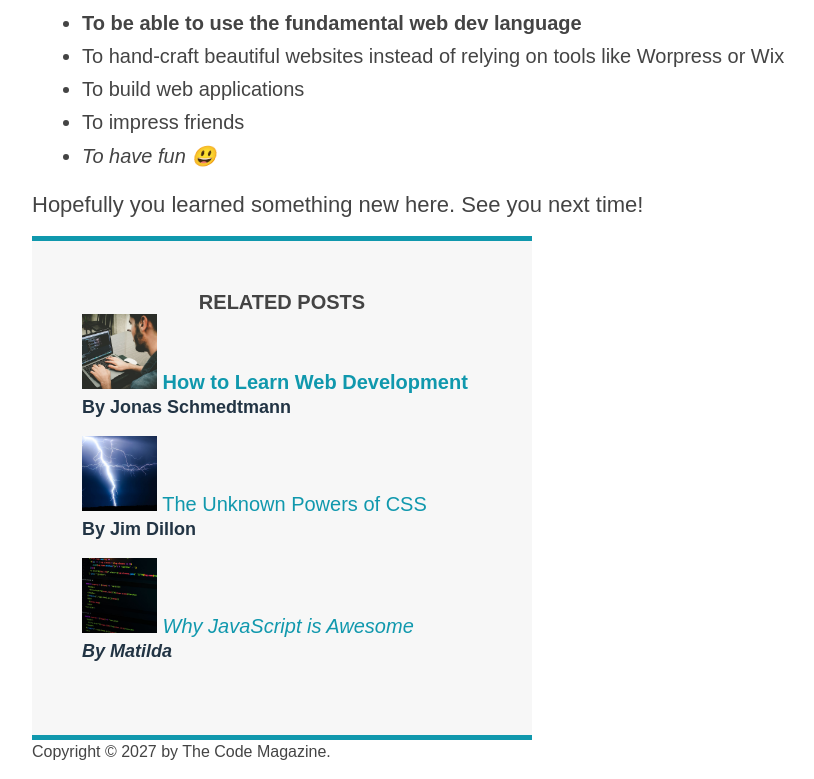
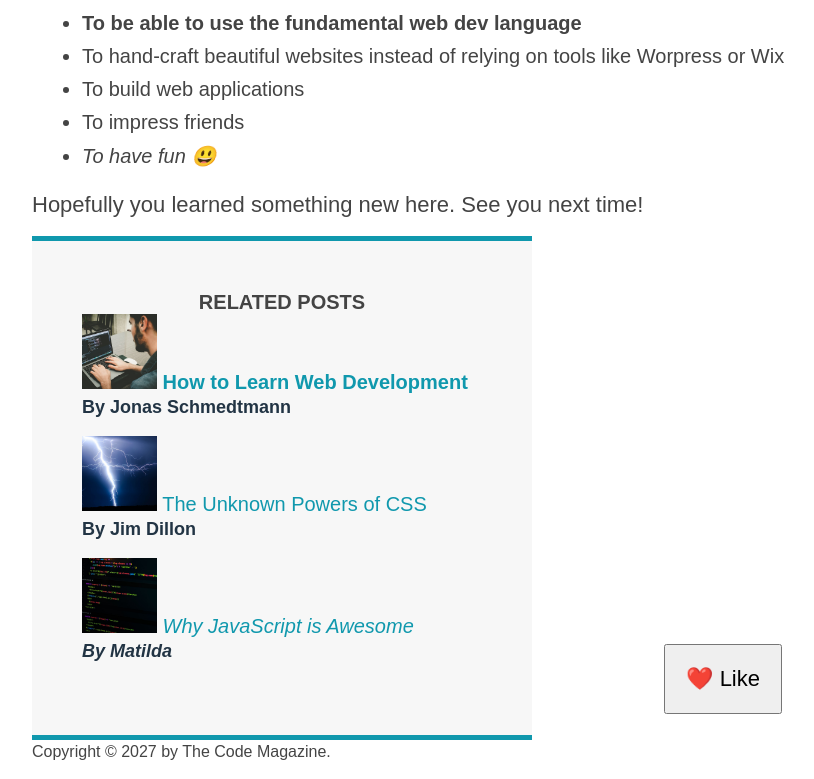
Before and after one commit to bhoamikkhona/html-css, a plain HTML site: page Section 03/index.html in a window 1280 px wide. Shown: the part 1547-2326 px from the top of the page, without its empty margins (208-1022 px from the left). Drawn offline with Linux system fonts and the light colour scheme.

Commit message:
CSS Theory 05: Absolute Positioning

```diff
--- a/Section 03/index.html
+++ b/Section 03/index.html
@@ -48,6 +48,7 @@
             height="200"
             class="post-img"
           />
+          <button>❤️ Like</button>
         </header>
 
         <p>
--- a/Section 03/style.css
+++ b/Section 03/style.css
@@ -8,11 +8,13 @@ body {
   font-family: sans-serif;
   color: #444;
   border-top: 10px solid #1098ad;
+  position: relative;
 }
 
 .container {
   width: 800px;
   margin: 0 auto;
+  position: relative;
 }
 
 .main-header {
@@ -163,3 +165,13 @@ nav a:link {
 nav a:link:last-child {
   margin-right: 0;
 }
+
+button {
+  font-size: 22px;
+  padding: 20px;
+  cursor: pointer;
+
+  position: absolute;
+  bottom: 50px;
+  right: 50px;
+}
```
Also changed, not shown: 1 other file.
